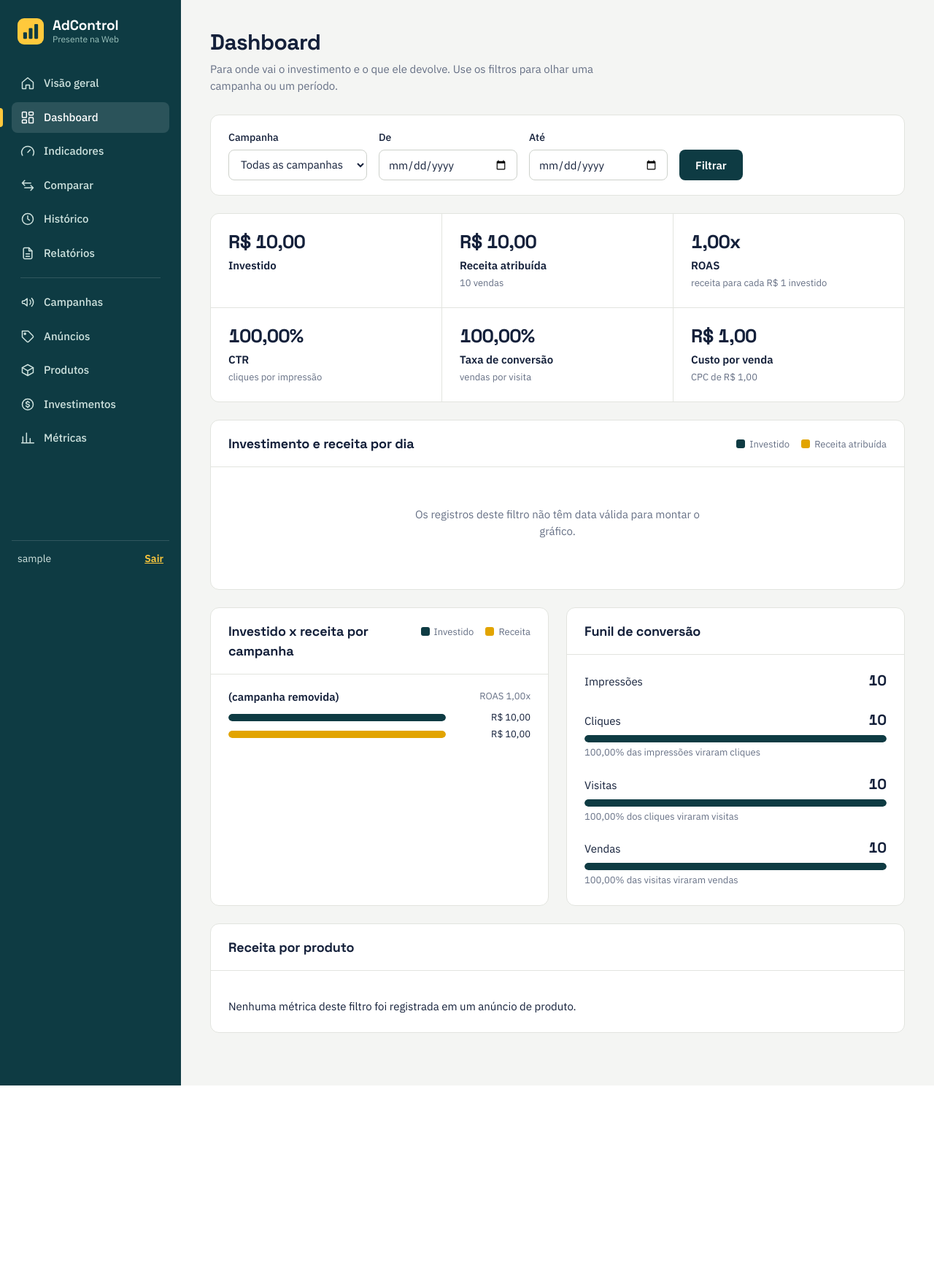
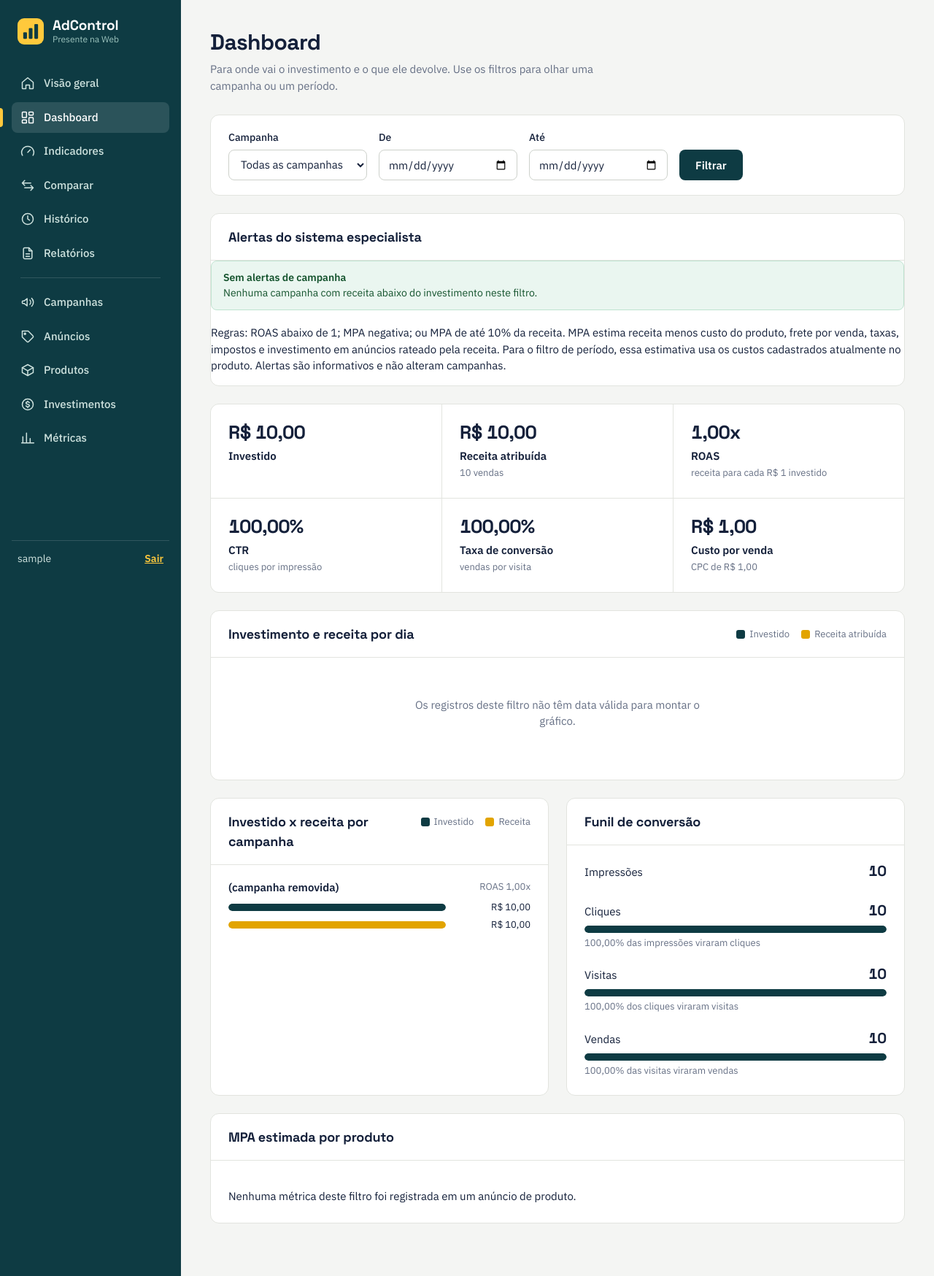
Before and after one commit to MatW23/adcontrol_api, a Flask app: page /dashboard in a window 1280 px wide. Shown: the whole page at 73% size. Before the commit the page ends 1487 px from the top, so only its background shows below. Run offline with Flask 3, Linux system fonts and the light colour scheme; the visitor is signed in with stand-in values (Sample User, id 1); a database or web service that is not in the repository returns one stand-in record (values such as "Sample title").

Commit message:
MPA e Sistema Especialista bem basicosin

```diff
--- a/app.py
+++ b/app.py
@@ -383,6 +383,10 @@ def produto_para_dict(produto):
         "nome": produto.get("nome"),
         "categoria": produto.get("categoria"),
         "preco_unitario": produto.get("preco_unitario"),
+        "custo_produto": produto.get("custo_produto", 0),
+        "frete_vendedor": produto.get("frete_vendedor", 0),
+        "taxas_pct": produto.get("taxas_pct", 0),
+        "impostos_pct": produto.get("impostos_pct", 0),
     }
 
 
@@ -560,9 +564,36 @@ def montar_dashboard(campanha_id, data_ini, data_fim):
         anuncio = anuncios.get(m.get("anuncio_id"))
         if anuncio:
             nome = nomes_produto.get(anuncio.get("produto_id"), "(produto removido)")
-            por_produto[nome] = por_produto.get(nome, 0) + (m.get("receita_atribuida") or 0)
-    produtos = [{"nome": k, "receita": v} for k, v in por_produto.items()]
-    produtos.sort(key=lambda i: i["receita"], reverse=True)
+            p = por_produto.setdefault(nome, {"receita": 0.0, "vendas": 0, "campanha_id": m.get("campanha_id")})
+            p["receita"] += m.get("receita_atribuida", 0) or 0
+            p["vendas"] += m.get("vendas", 0) or 0
+    docs_produtos = {p.get("nome"): p for p in produtos_collection.find()}
+    receita_total = sum(p["receita"] for p in por_produto.values())
+    for nome, p in por_produto.items():
+        produto = docs_produtos.get(nome, {})
+        custo_operacional = p["vendas"] * ((produto.get("custo_produto", 0) or 0) + (produto.get("frete_vendedor", 0) or 0))
+        custos_percentuais = p["receita"] * ((produto.get("taxas_pct", 0) or 0) + (produto.get("impostos_pct", 0) or 0)) / 100
+        # Sem campanha selecionada, reparte o investimento proporcionalmente à receita atribuída.
+        verba_ads = resumo["investido"] * dividir(p["receita"], receita_total)
+        p["mpa"] = round(p["receita"] - custo_operacional - custos_percentuais - verba_ads, 2)
+        p["custos"] = round(custo_operacional + custos_percentuais + verba_ads, 2)
+    produtos = [{"nome": k, **v} for k, v in por_produto.items()]
+    produtos.sort(key=lambda i: i["mpa"], reverse=True)
+    alertas = []
+    if not campanha_id:
+        for cid, item in por.items():
+            if item["investido"] and item["receita"] < item["investido"]:
+                alertas.append({"nivel": "critico", "titulo": f"Retorno baixo: {nomes_campanha.get(cid, 'Campanha')}",
+                                "mensagem": f"ROAS {item['receita'] / item['investido']:.2f}x; receita atribuída não cobre o investimento."})
+    if not alertas:
+        alertas.append({"nivel": "ok", "titulo": "Sem alertas de campanha", "mensagem": "Nenhuma campanha com receita abaixo do investimento neste filtro."})
+    for produto in produtos:
+        if produto["mpa"] < 0:
+            alertas.append({"nivel": "critico", "titulo": f"MPA negativa: {produto['nome']}",
+                            "mensagem": f"Margem pós-anúncios estimada em R$ {produto['mpa']:.2f}. Confira custo, frete, taxas, impostos e atribuição das vendas."})
+        elif produto["mpa"] <= produto["receita"] * 0.1:
+            alertas.append({"nivel": "atencao", "titulo": f"Margem baixa: {produto['nome']}",
+                            "mensagem": f"MPA estimada em R$ {produto['mpa']:.2f}, até 10% da receita atribuída."})
 
     return {
         "resumo": resumo,
@@ -571,6 +602,7 @@ def montar_dashboard(campanha_id, data_ini, data_fim):
         "funil": montar_funil(resumo),
         "barras": barras,
         "produtos": escalar_barras(produtos, ["receita"]),
+        "alertas_especialista": alertas,
         "tem_dados": bool(investimentos or metricas),
     }
 
@@ -725,16 +757,21 @@ def criar_produto_tela():
     nome = request.form.get("nome", "").strip()
     categoria = request.form.get("categoria", "").strip()
     preco = para_numero(request.form.get("preco_unitario"))
+    custo = para_numero(request.form.get("custo_produto"))
+    frete = para_numero(request.form.get("frete_vendedor"))
+    taxas = para_numero(request.form.get("taxas_pct"))
+    impostos = para_numero(request.form.get("impostos_pct"))
 
     if not nome:
         flash("Informe o nome do produto.", "erro")
-    elif preco is None:
+    elif any(v is None for v in (preco, custo, frete, taxas, impostos)) or taxas > 100 or impostos > 100:
         flash("Preço inválido. Use apenas números, com vírgula ou ponto para os centavos (ex: 89,90).", "erro")
     else:
         produtos_collection.insert_one({
             "nome": nome,
             "categoria": categoria,
             "preco_unitario": preco,
+            "custo_produto": custo, "frete_vendedor": frete, "taxas_pct": taxas, "impostos_pct": impostos,
             "criado_em": datetime.utcnow(),
         })
         flash(f"Produto “{nome}” cadastrado.", "sucesso")
@@ -998,17 +1035,22 @@ def editar_produto(produto_id):
         return redirect(url_for("tela_produtos"))
 
     valores = {"nome": produto.get("nome", ""), "categoria": produto.get("categoria", ""),
-               "preco_unitario": numero_para_campo(produto.get("preco_unitario"))}
+               "preco_unitario": numero_para_campo(produto.get("preco_unitario")),
+               "custo_produto": numero_para_campo(produto.get("custo_produto")), "frete_vendedor": numero_para_campo(produto.get("frete_vendedor")),
+               "taxas_pct": numero_para_campo(produto.get("taxas_pct")), "impostos_pct": numero_para_campo(produto.get("impostos_pct"))}
     if request.method == "POST":
         valores = {k: request.form.get(k, "").strip() for k in valores}
         preco = para_numero(valores["preco_unitario"])
+        custo = para_numero(valores["custo_produto"]); frete = para_numero(valores["frete_vendedor"])
+        taxas = para_numero(valores["taxas_pct"]); impostos = para_numero(valores["impostos_pct"])
         if not valores["nome"]:
             flash("Informe o nome do produto.", "erro")
-        elif preco is None:
+        elif any(v is None for v in (preco, custo, frete, taxas, impostos)) or taxas > 100 or impostos > 100:
             flash("Preço inválido. Use apenas números, com vírgula ou ponto para os centavos (ex: 89,90).", "erro")
         else:
             produtos_collection.update_one({"_id": produto["_id"]}, {"$set": {
-                "nome": valores["nome"], "categoria": valores["categoria"], "preco_unitario": preco}})
+                "nome": valores["nome"], "categoria": valores["categoria"], "preco_unitario": preco,
+                "custo_produto": custo, "frete_vendedor": frete, "taxas_pct": taxas, "impostos_pct": impostos}})
             flash(f"Produto “{valores['nome']}” atualizado.", "sucesso")
             return redirect(url_for("tela_produtos"))
 
@@ -1016,6 +1058,7 @@ def editar_produto(produto_id):
         {"nome": "nome", "rotulo": "Nome do produto", "tipo": "text", "valor": valores["nome"], "largo": True},
         {"nome": "categoria", "rotulo": "Categoria", "tipo": "text", "valor": valores["categoria"]},
         {"nome": "preco_unitario", "rotulo": "Preço unitário (R$)", "tipo": "text", "valor": valores["preco_unitario"]},
+        *[{"nome": k, "rotulo": label, "tipo": "text", "valor": valores[k]} for k, label in [("custo_produto", "Custo do produto por unidade (R$)"), ("frete_vendedor", "Frete pago pelo vendedor por unidade (R$)"), ("taxas_pct", "Taxas (%)"), ("impostos_pct", "Impostos (%)")]],
     ]
     return pagina_edicao("Editar produto", url_for("tela_produtos"), campos)
 
@@ -1220,8 +1263,15 @@ def criar_produto_api():
         "nome": nome,
         "categoria": dados.get("categoria", ""),
         "preco_unitario": preco,
+        "custo_produto": para_numero(dados.get("custo_produto"), 0),
+        "frete_vendedor": para_numero(dados.get("frete_vendedor"), 0),
+        "taxas_pct": para_numero(dados.get("taxas_pct"), 0),
+        "impostos_pct": para_numero(dados.get("impostos_pct"), 0),
         "criado_em": datetime.utcnow(),
     }
+    for campo in ("custo_produto", "frete_vendedor", "taxas_pct", "impostos_pct"):
+        if novo_produto[campo] is None or (campo.endswith("_pct") and novo_produto[campo] > 100):
+            return jsonify({"erro": f"{campo} deve ser um número não negativo; percentuais até 100"}), 400
     resultado = produtos_collection.insert_one(novo_produto)
     novo_produto["_id"] = resultado.inserted_id
     return jsonify(produto_para_dict(novo_produto)), 201
--- a/templates/dashboard.html
+++ b/templates/dashboard.html
@@ -12,6 +12,12 @@
 <section class="painel painel-filtros">
   {% set acao = url_for('tela_dashboard') %}
   {% include "_filtros.html" %}
+</section>
+
+<section class="painel">
+  <div class="painel-topo"><h2>Alertas do sistema especialista</h2></div>
+  {% for alerta in alertas_especialista %}<div class="aviso aviso-{{ 'erro' if alerta.nivel == 'critico' else 'sucesso' }}"><strong>{{ alerta.titulo }}</strong><br>{{ alerta.mensagem }}</div>{% endfor %}
+  <p class="note">Regras: ROAS abaixo de 1; MPA negativa; ou MPA de até 10% da receita. MPA estima receita menos custo do produto, frete por venda, taxas, impostos e investimento em anúncios rateado pela receita. Para o filtro de período, essa estimativa usa os custos cadastrados atualmente no produto. Alertas são informativos e não alteram campanhas.</p>
 </section>
 
 {% if not tem_dados %}
@@ -139,18 +145,18 @@
 </div>
 
 <section class="painel">
-  <div class="painel-topo"><h2>Receita por produto</h2></div>
+  <div class="painel-topo"><h2>MPA estimada por produto</h2></div>
   <div class="painel-corpo">
     {% if produtos %}
     <ul class="barras">
       {% for p in produtos %}
       <li>
         <div class="barras-nome">{{ p.nome }}</div>
-        <div class="barras-linha">{{ barra(p.w_receita, 'receita') }}<span class="barras-valor">{{ p.receita|brl }}</span></div>
+        <div class="barras-linha">{{ barra(p.w_mpa, 'receita') }}<span class="barras-valor">{{ p.mpa|brl }} <small>MPA · receita {{ p.receita|brl }}</small></span></div>
       </li>
       {% endfor %}
     </ul>
-    <p class="note">Considera apenas métricas registradas em um anúncio, pois é o anúncio que liga a venda ao produto.</p>
+    <p class="note">Considera métricas vinculadas a anúncios. Taxas/impostos incidem sobre receita; custo/frete multiplicados por vendas. Investimento é rateado proporcionalmente à receita.</p>
     {% else %}
     <p class="note">Nenhuma métrica deste filtro foi registrada em um anúncio de produto.</p>
     {% endif %}
--- a/templates/produtos.html
+++ b/templates/produtos.html
@@ -20,6 +20,10 @@
     <label class="campo">Preço unitário (R$)
       <input type="text" inputmode="decimal" name="preco_unitario" placeholder="89,90">
     </label>
+    <label class="campo">Custo do produto por unidade (R$)<input type="text" inputmode="decimal" name="custo_produto" value="0"></label>
+    <label class="campo">Frete do vendedor por unidade (R$)<input type="text" inputmode="decimal" name="frete_vendedor" value="0"></label>
+    <label class="campo">Taxas (%)<input type="text" inputmode="decimal" name="taxas_pct" value="0"></label>
+    <label class="campo">Impostos (%)<input type="text" inputmode="decimal" name="impostos_pct" value="0"></label>
     <div class="acoes-form">
       <button type="submit" class="botao">Cadastrar produto</button>
     </div>
```
